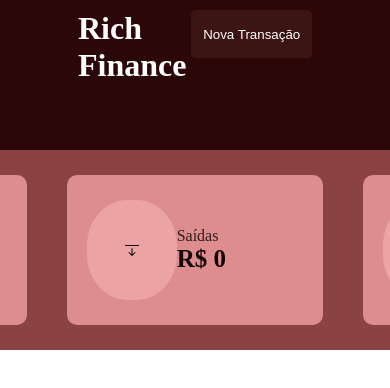
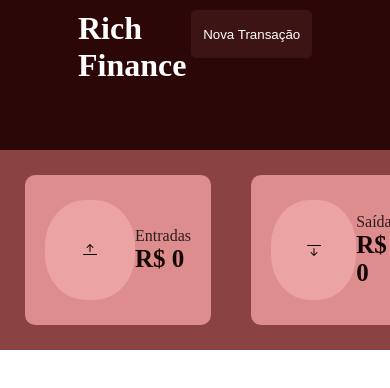
Before and after one commit to devrichele/my-finance, a React (Vite) app: page / in a window 390 px wide. Shown: the top 388 px of the page. Built offline with nearby package versions, Linux system fonts and the light colour scheme.

Commit message:
utilizando media queries mobile

```diff
--- a/src/App.css
+++ b/src/App.css
@@ -85,3 +85,10 @@ button:active {
 .valorBaixo{
   color:rgb(19, 3, 3);
 }
+
+@media only screen and (max-width: 768px) {
+  /* For mobile phones: */
+  .cards {
+    width: 100%;
+  }
+}
--- a/src/components/cards/styles.css
+++ b/src/components/cards/styles.css
@@ -78,3 +78,10 @@
 .red {
   color: red;
 }
+
+@media only screen and (max-width: 768px) {
+  /* For mobile phones: */
+  .card {
+    flex: 1;
+  }
+}
```
